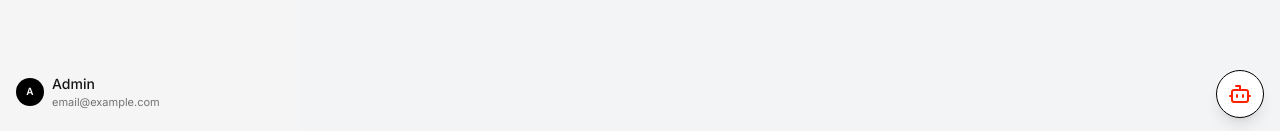
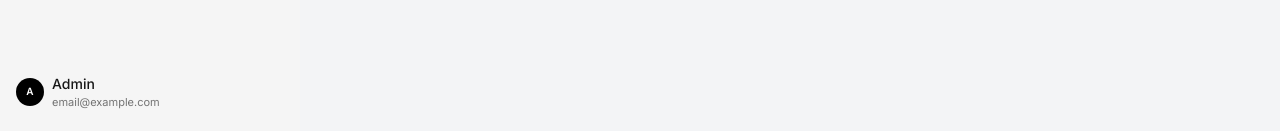
Before and after one commit to M-Aidil-Fitrah/LevelUp-Hackathon, a React (Vite) app: page /admin/verify-seller in a window 1280 px wide. Shown: the part 666-797 px from the top of the page. Built offline with nearby package versions, Linux system fonts and the light colour scheme.

Commit message:
fix unshow chatbot bubble in admin and seller dashboard

```diff
--- a/src/App.tsx
+++ b/src/App.tsx
@@ -18,7 +18,13 @@ import VerifySellerPage from './pages/admin/VerifySeller'
 
 function AppShell() {
 	const location = useLocation();
-	const hideChat = location.pathname.startsWith('/login') || location.pathname.startsWith('/register') || location.pathname.startsWith('/chatbot');
+	const path = location.pathname;
+	const hideChat =
+		path.startsWith('/login') ||
+		path.startsWith('/register') ||
+		path.startsWith('/chatbot') ||
+		path.startsWith('/admin') ||
+		path.startsWith('/seller');
 	return (
 		<>
 			<Routes>
```
